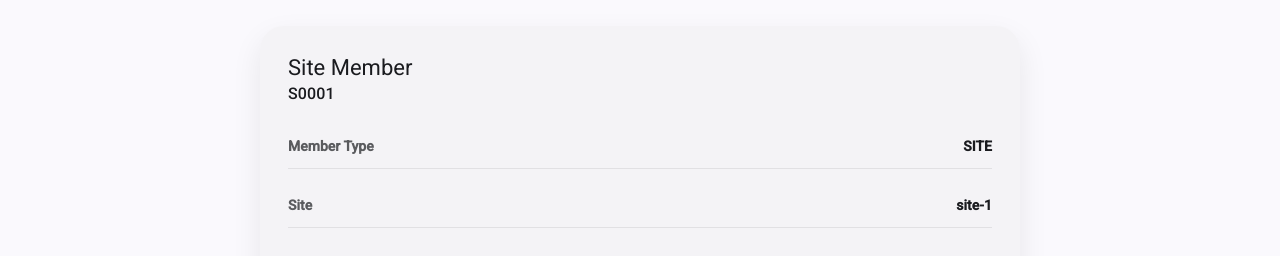
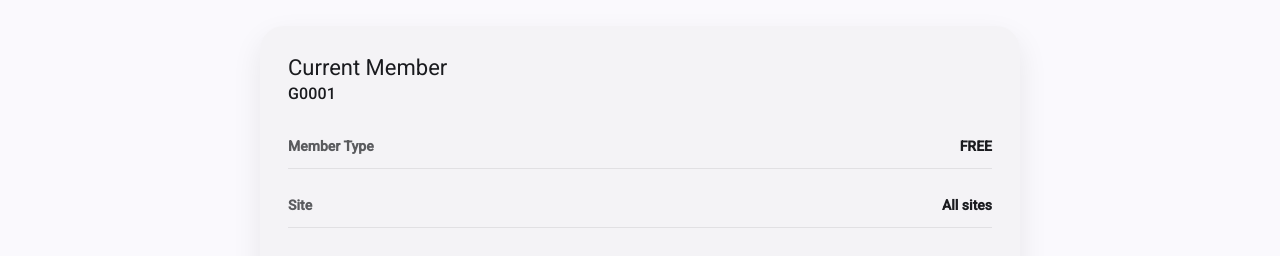
Before and after one commit to Sai-360/Padel-booking-app, an Angular app in the folder frontend/app/: page /profile in a window 1280 px wide. Shown: the part 148-404 px from the top of the page. Built offline with nearby package versions, Linux system fonts and the light colour scheme.

Commit message:
Add private match management action

```diff
--- a/frontend/app/src/app/views/reservations/reservation-card/reservation-card.html
+++ b/frontend/app/src/app/views/reservations/reservation-card/reservation-card.html
@@ -99,8 +99,14 @@
       </button>
     }
 
+    @if (canManagePrivateMatch()) {
+      <button mat-flat-button>
+        Manage Players
+      </button>
+    }
+
     <!-- PRIVATE MATCH -->
-    @if (!isPublic()) {
+    @if (!isPublic() && !canManagePrivateMatch()) {
       <button mat-flat-button disabled>
         Private Match
       </button>
--- a/frontend/app/src/app/views/reservations/reservation-card/reservation-card.ts
+++ b/frontend/app/src/app/views/reservations/reservation-card/reservation-card.ts
@@ -68,4 +68,12 @@ export class ReservationCard {
 
     this.reservationsService.payReservation(this.reservations().id, currentUserId);
   }
+
+  isOrganizer(): boolean {
+    return this.reservations().organizerId === this.userService.getCurrentUserId();
+  }
+
+  canManagePrivateMatch(): boolean {
+    return !this.isPublic() && this.isOrganizer();
+  }
 }
--- a/frontend/app/src/app/views/user/user.service.ts
+++ b/frontend/app/src/app/views/user/user.service.ts
@@ -8,10 +8,9 @@ export class UserService {
 
   private readonly currentUser: Member = {
     id: 'player-current',
-    matricule: 'S0001',
-    name: 'Site Member',
-    type: 'SITE',
-    siteId: 'site-1',
+    matricule: 'G0001',
+    name: 'Current Member',
+    type: 'FREE',
     unpaidBalance: 0
   };
 
```
